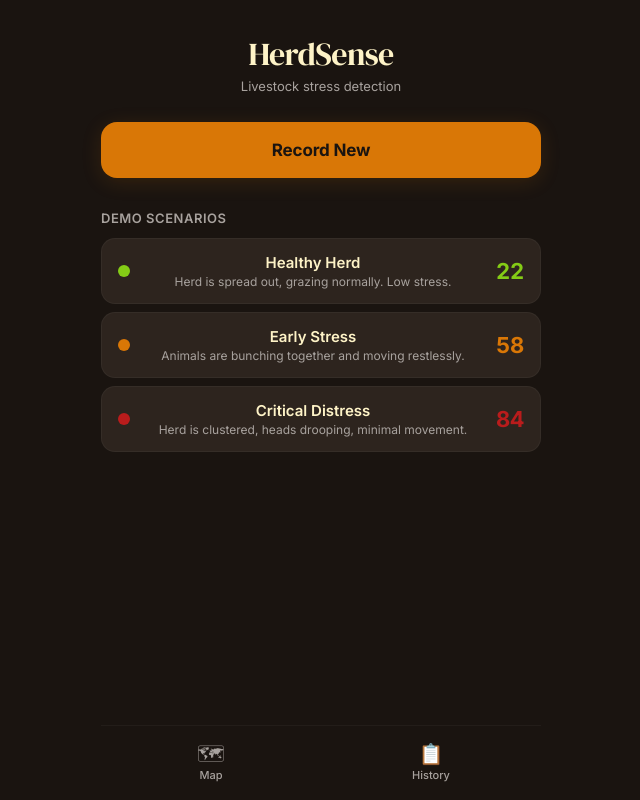
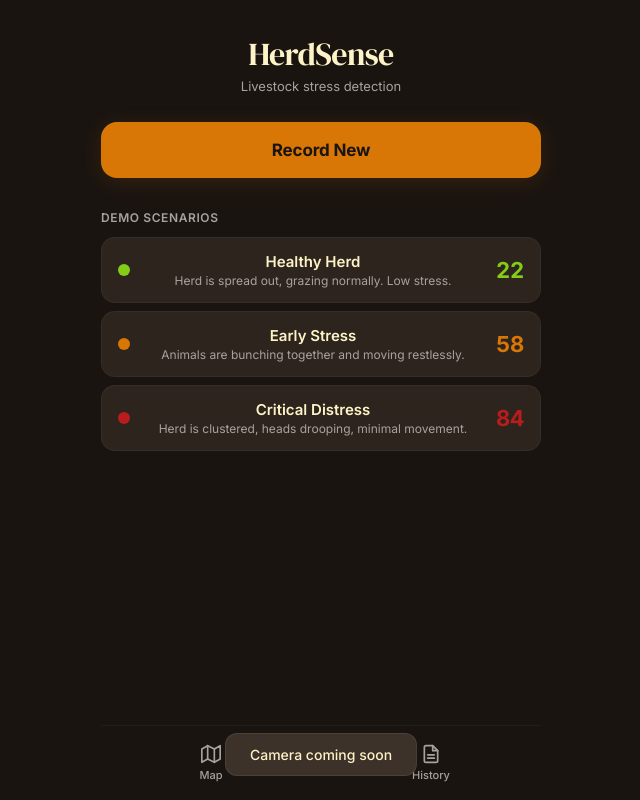
Before and after one commit to Amitk003/HerdSense, a React (Vite) app: page / in a window 1280 px wide. Both pictures are taken after a click on the button "Record New". Shown: the whole page, without its empty margins (319-959 px from the left). Built offline with nearby package versions, Linux system fonts and the light colour scheme.

Commit message:
Fix all 25 UI issues: clipboard, toast, a11y, scroll, safe-area, focus, motion, transitions

```diff
--- a/src/components/AnalysisView.tsx
+++ b/src/components/AnalysisView.tsx
@@ -1,3 +1,4 @@
+import { useState } from 'react'
 import type { HerdStressResult } from '../pipeline/types'
 import ScoreDial from './ScoreDial'
 
@@ -28,11 +29,25 @@ const SUB_SCORES: { key: keyof HerdStressResult; label: string; color: string }[
 ]
 
 export default function AnalysisView({ result, onBack, onViewHistory, onViewMap }: AnalysisViewProps) {
+  const [toast, setToast] = useState('')
   const barColor = result.score < 35 ? '#84cc16' : result.score < 65 ? '#d97706' : '#b91c1c'
   const total = result.clustering + result.motion + result.posture + result.audio
 
+  const copyReport = async () => {
+    const p = { lat: 3.5, lng: 38.5, score: result.score, timestamp: result.timestamp }
+    try {
+      await navigator.clipboard.writeText(JSON.stringify(p))
+      setToast('Report copied')
+    } catch {
+      setToast('Copy failed - use HTTPS')
+    }
+    setTimeout(() => setToast(''), 2000)
+  }
+
   return (
     <div className="screen analysis-screen">
+      {toast && <div className="toast">{toast}</div>}
+
       <button className="back-link" onClick={onBack}>&#8592; Back</button>
 
       <div className="analysis-hero">
@@ -72,14 +87,7 @@ export default function AnalysisView({ result, onBack, onViewHistory, onViewMap
       </div>
 
       <div className="analysis-actions">
-        <button className="action-btn" onClick={onBack}>Back</button>
-        <button className="action-btn share" onClick={() => {
-          const p = { lat: 3.5, lng: 38.5, score: result.score, timestamp: result.timestamp }
-          navigator.clipboard.writeText(JSON.stringify(p))
-          alert('Copied to clipboard')
-        }}>
-          Share
-        </button>
+        <button className="action-btn share" onClick={copyReport}>Share</button>
         <button className="action-btn" onClick={onViewMap}>Map</button>
         <button className="action-btn" onClick={onViewHistory}>History</button>
       </div>
--- a/src/components/ErrorBoundary.tsx
+++ b/src/components/ErrorBoundary.tsx
@@ -25,7 +25,10 @@ export default class ErrorBoundary extends React.Component<Props, State> {
         <div className="screen error-screen">
           <h2>Something went wrong</h2>
           <p className="error-message">{this.state.error?.message}</p>
-          <button className="back-btn" onClick={() => { this.setState({ hasError: false, error: null }); window.location.reload() }}>
+          <button style={{
+            padding: '14px 28px', background: '#d97706', color: '#1a1410',
+            border: 'none', borderRadius: 12, fontSize: 15, fontWeight: 700, cursor: 'pointer'
+          }} onClick={() => { this.setState({ hasError: false, error: null }); window.location.reload() }}>
             Reload App
           </button>
         </div>
--- a/src/components/HomeScreen.tsx
+++ b/src/components/HomeScreen.tsx
@@ -24,12 +24,13 @@ function scoreColor(score: number): string {
 
 export default function HomeScreen({ onPresetSelected, onNavigateMap, onNavigateHistory }: HomeScreenProps) {
   const [loading, setLoading] = useState(false)
+  const [toast, setToast] = useState('')
   const history = loadHistory()
   const last = history.length > 0 ? history[0] : null
 
   const handlePreset = async (preset: DemoPreset) => {
     setLoading(true)
-    await new Promise(r => setTimeout(r, 400))
+    await new Promise(r => setTimeout(r, 800))
 
     const h = loadHistory()
     const result = calcHssi(
@@ -70,13 +71,14 @@ export default function HomeScreen({ onPresetSelected, onNavigateMap, onNavigate
           <p>Analyzing herd...</p>
         </div>
       )}
+      {toast && <div className="toast">{toast}</div>}
 
       <div className="home-brand">
         <h1>HerdSense</h1>
         <p>Livestock stress detection</p>
       </div>
 
-      <button className="record-btn" onClick={() => alert('Camera coming soon')}>
+      <button className="record-btn" onClick={() => setToast('Camera coming soon')}>
         Record New
       </button>
 
@@ -98,18 +100,27 @@ export default function HomeScreen({ onPresetSelected, onNavigateMap, onNavigate
       </div>
 
       {last && (
-        <div className="last-resume" onClick={onNavigateHistory}>
+        <button className="last-resume" onClick={onNavigateHistory}>
           Last: {last.score} on {new Date(last.timestamp).toLocaleDateString()}
-        </div>
+        </button>
       )}
 
       <div className="home-footer">
-        <button className="footer-btn" onClick={onNavigateMap}>
-          <span>&#x1F5FA;</span>
+        <button className={"footer-btn" + (false ? '' : '')} onClick={onNavigateMap}>
+          <svg width="20" height="20" viewBox="0 0 24 24" fill="none" stroke="currentColor" strokeWidth="2" strokeLinecap="round" strokeLinejoin="round">
+            <polygon points="1 6 1 22 8 18 16 22 23 18 23 2 16 6 8 2 1 6" />
+            <line x1="8" y1="2" x2="8" y2="18" />
+            <line x1="16" y1="6" x2="16" y2="22" />
+          </svg>
           <span>Map</span>
         </button>
         <button className="footer-btn" onClick={onNavigateHistory}>
-          <span>&#x1F4CB;</span>
+          <svg width="20" height="20" viewBox="0 0 24 24" fill="none" stroke="currentColor" strokeWidth="2" strokeLinecap="round" strokeLinejoin="round">
+            <path d="M14 2H6a2 2 0 0 0-2 2v16a2 2 0 0 0 2 2h12a2 2 0 0 0 2-2V8z" />
+            <polyline points="14 2 14 8 20 8" />
+            <line x1="16" y1="13" x2="8" y2="13" />
+            <line x1="16" y1="17" x2="8" y2="17" />
+          </svg>
           <span>History</span>
         </button>
       </div>
--- a/src/components/ScoreDial.tsx
+++ b/src/components/ScoreDial.tsx
@@ -49,7 +49,7 @@ export default function ScoreDial({ score, size }: ScoreDialProps) {
       <text
         x={r} y={r + size * 0.14}
         textAnchor="middle"
-        fill="rgba(255,255,255,0.25)"
+        fill="#a8a29e"
         fontSize={size * 0.065}
         fontWeight="600"
         fontFamily="Inter, sans-serif"
--- a/src/styles.css
+++ b/src/styles.css
@@ -26,6 +26,7 @@ html, body, #root {
   background: var(--earth);
   color: var(--cream);
   -webkit-font-smoothing: antialiased;
+  overscroll-behavior: none;
 }
 
 .app {
@@ -34,6 +35,7 @@ html, body, #root {
   min-height: 100%;
   display: flex;
   flex-direction: column;
+  padding: 0 env(safe-area-inset-right) 0 env(safe-area-inset-left);
 }
 
 .screen {
@@ -41,6 +43,8 @@ html, body, #root {
   display: flex;
   flex-direction: column;
   padding: 0 20px;
+  overflow-y: auto;
+  -webkit-overflow-scrolling: touch;
 }
 
 button {
@@ -51,7 +55,13 @@ button {
   color: inherit;
   font-size: 16px;
   -webkit-tap-highlight-color: transparent;
-  outline: none;
+  touch-action: manipulation;
+}
+
+button:focus-visible {
+  outline: 2px solid var(--straw);
+  outline-offset: 2px;
+  border-radius: 8px;
 }
 
 .back-link {
@@ -66,6 +76,27 @@ button {
 
 .back-link:hover {
   color: var(--cream);
+}
+
+.toast {
+  position: fixed;
+  bottom: 24px;
+  left: 50%;
+  transform: translateX(-50%);
+  background: var(--earth-lighter);
+  color: var(--cream);
+  padding: 12px 24px;
+  border-radius: 12px;
+  font-size: 14px;
+  font-weight: 500;
+  z-index: 9999;
+  border: 1px solid rgba(255, 255, 255, 0.08);
+  animation: fadeIn 0.2s ease;
+}
+
+@keyframes fadeIn {
+  from { opacity: 0; transform: translateX(-50%) translateY(8px); }
+  to { opacity: 1; transform: translateX(-50%) translateY(0); }
 }
 
 /* Home */
@@ -112,10 +143,10 @@ button {
 }
 
 .scenarios-label {
-  font-size: 13px;
+  font-size: 12px;
   color: var(--sand);
   font-weight: 600;
-  letter-spacing: 0.04em;
+  letter-spacing: 0.05em;
   text-transform: uppercase;
   margin-bottom: 12px;
 }
@@ -175,12 +206,16 @@ button {
 }
 
 .last-resume {
+  display: block;
+  width: 100%;
   text-align: center;
-  padding: 12px 0;
+  padding: 14px 0;
   color: var(--sand);
   font-size: 13px;
   cursor: pointer;
   border-top: 1px solid rgba(255, 255, 255, 0.04);
+  background: none;
+  font-family: inherit;
 }
 
 .last-resume:hover {
@@ -190,9 +225,8 @@ button {
 .home-footer {
   margin-top: auto;
   display: flex;
-  gap: 0;
   border-top: 1px solid rgba(255, 255, 255, 0.04);
-  padding: 8px 0;
+  padding: 8px 0 8px env(safe-area-inset-bottom);
 }
 
 .footer-btn {
@@ -206,15 +240,16 @@ button {
   font-size: 11px;
   font-weight: 500;
   transition: color 0.15s;
+  background: none;
+  font-family: inherit;
 }
 
 .footer-btn:active {
   color: var(--cream);
 }
 
-.footer-btn span:first-child {
-  font-size: 20px;
-  line-height: 1;
+.footer-btn svg {
+  display: block;
 }
 
 /* Analysis */
@@ -224,13 +259,13 @@ button {
 }
 
 .analysis-hero {
-  flex: 1;
   display: flex;
   flex-direction: column;
   align-items: center;
   justify-content: center;
   padding: 16px 0;
   gap: 8px;
+  flex-shrink: 0;
 }
 
 .score-dial {
@@ -269,6 +304,7 @@ button {
 
 .analysis-breakdown {
   padding: 0 0 16px;
+  flex-shrink: 0;
 }
 
 .stacked-bar {
@@ -289,8 +325,8 @@ button {
   border-radius: 5px 0 0 5px;
 }
 
-.stacked-bar-seg:last-child {
-  border-radius: 0 5px 5px 0;
+.stacked-bar-seg:only-child {
+  border-radius: 5px;
 }
 
 .subscore-labels {
@@ -323,12 +359,15 @@ button {
   line-height: 1.6;
   color: var(--cream-dim);
   border-left: 4px solid var(--grass);
+  flex-shrink: 0;
 }
 
 .analysis-actions {
   display: flex;
   gap: 8px;
   padding-bottom: 16px;
+  padding-bottom: calc(16px + env(safe-area-inset-bottom));
+  flex-shrink: 0;
 }
 
 .action-btn {
@@ -341,6 +380,10 @@ button {
   transition: all 0.15s;
   border: 1px solid rgba(255, 255, 255, 0.06);
   background: var(--earth-light);
+  min-width: 0;
+  overflow: hidden;
+  text-overflow: ellipsis;
+  white-space: nowrap;
 }
 
 .action-btn:active {
@@ -361,20 +404,23 @@ button {
 .history-header {
   display: flex;
   align-items: center;
+  justify-content: center;
   padding: 12px 0;
+  position: relative;
+}
+
+.history-header .back-link {
+  position: absolute;
+  left: 0;
 }
 
 .history-header h2 {
   font-family: 'DM Serif Display', serif;
   font-size: 22px;
   font-weight: 400;
-  flex: 1;
-  text-align: center;
-  margin-right: 44px;
 }
 
 .history-list {
-  list-style: none;
   display: flex;
   flex-direction: column;
   gap: 6px;
@@ -422,6 +468,7 @@ button {
   display: flex;
   gap: 8px;
   padding: 16px 0;
+  padding-bottom: calc(16px + env(safe-area-inset-bottom));
 }
 
 .empty {
@@ -440,6 +487,7 @@ button {
   padding: 0;
   gap: 0;
   position: relative;
+  overflow: hidden;
 }
 
 .map-header {
@@ -451,7 +499,8 @@ button {
   display: flex;
   align-items: center;
   padding: 12px 16px;
-  background: linear-gradient(to bottom, rgba(26,20,16,0.9), transparent);
+  padding-top: calc(12px + env(safe-area-inset-top));
+  background: linear-gradient(to bottom, rgba(26,20,16,0.92), transparent);
   pointer-events: none;
 }
 
@@ -471,6 +520,7 @@ button {
 .map-body {
   flex: 1;
   position: relative;
+  min-height: 400px;
 }
 
 .map-body .map-container {
@@ -487,7 +537,7 @@ button {
 
 .map-stats-overlay {
   position: absolute;
-  top: 60px;
+  top: 80px;
   right: 12px;
   z-index: 1000;
   display: flex;
@@ -519,23 +569,24 @@ button {
 
 .map-legend-overlay {
   position: absolute;
-  bottom: 80px;
+  bottom: 100px;
   left: 12px;
   right: 12px;
   z-index: 1000;
   display: flex;
-  gap: 12px;
+  gap: 8px;
   justify-content: center;
+  flex-wrap: wrap;
 }
 
 .map-legend-item {
   background: rgba(26, 20, 16, 0.85);
   backdrop-filter: blur(8px);
   border-radius: 8px;
-  padding: 6px 10px;
+  padding: 5px 9px;
   display: flex;
   align-items: center;
-  gap: 6px;
+  gap: 5px;
   font-size: 11px;
   color: var(--sand);
   font-weight: 500;
@@ -554,9 +605,10 @@ button {
   left: 0;
   right: 0;
   z-index: 1000;
-  background: rgba(26, 20, 16, 0.9);
+  background: rgba(26, 20, 16, 0.92);
   backdrop-filter: blur(8px);
-  padding: 12px 16px 16px;
+  padding: 10px 16px;
+  padding-bottom: calc(10px + env(safe-area-inset-bottom));
   border-top: 1px solid rgba(255, 255, 255, 0.06);
 }
 
@@ -579,13 +631,13 @@ button {
   justify-content: space-between;
   font-size: 10px;
   color: var(--sand);
-  margin-top: 4px;
+  margin-top: 3px;
 }
 
 .map-toggles {
   display: flex;
   gap: 10px;
-  margin-bottom: 10px;
+  margin-bottom: 8px;
 }
 
 .map-toggle-label {
@@ -606,6 +658,7 @@ button {
 
 .ndvi-section {
   padding: 20px;
+  padding-bottom: calc(20px + env(safe-area-inset-bottom));
   background: var(--earth);
   border-top: 1px solid rgba(255, 255, 255, 0.04);
 }
@@ -640,13 +693,14 @@ button {
 }
 
 .ndvi-bar-label {
-  font-size: 7px;
+  font-size: 9px;
   color: var(--sand);
   margin-top: 3px;
 }
 
 .alert-section {
   padding: 0 20px 20px;
+  padding-bottom: calc(20px + env(safe-area-inset-bottom));
 }
 
 .alert-section h3 {
@@ -728,7 +782,7 @@ button {
   border-radius: 14px;
   padding: 18px;
   text-align: center;
-  margin: 0 20px 16px;
+  margin: 16px 20px;
 }
 
 .lead-time-banner .big {
@@ -779,6 +833,25 @@ button {
   to { transform: rotate(360deg); }
 }
 
+@keyframes screenIn {
+  from { opacity: 0; transform: translateY(8px); }
+  to { opacity: 1; transform: translateY(0); }
+}
+
+.screen {
+  animation: screenIn 0.2s ease;
+}
+
+@media (prefers-reduced-motion: reduce) {
+  *, *::before, *::after {
+    animation-duration: 0.01ms !important;
+    transition-duration: 0.01ms !important;
+  }
+  .screen {
+    animation: none;
+  }
+}
+
 .error-screen {
   display: flex;
   flex-direction: column;
```
Also changed, not shown: src/components/HistoryView.tsx (+12 -5 lines), src/components/StressMap.tsx (+13 -0 lines).
